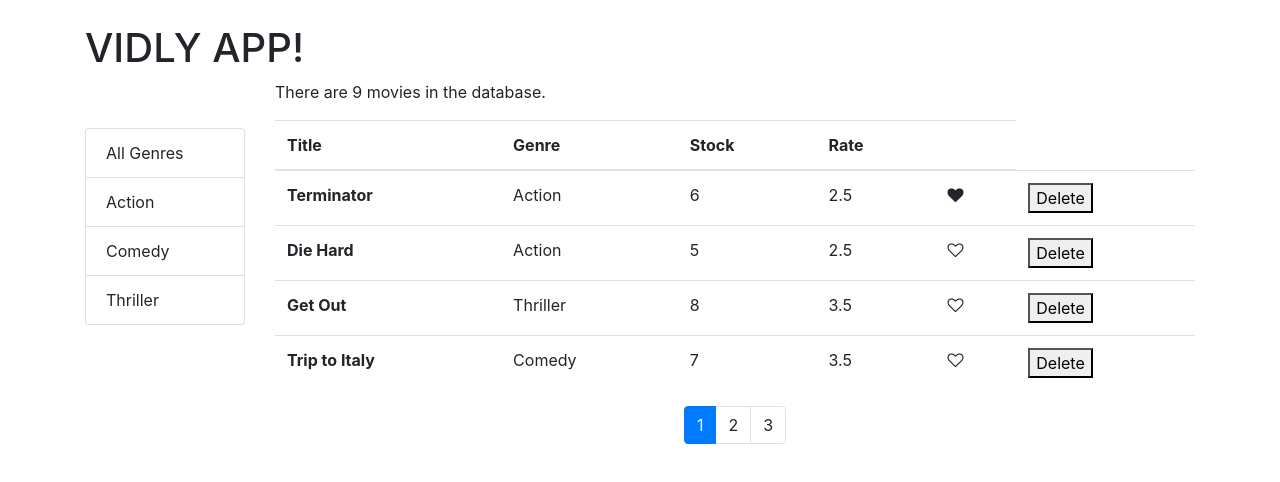
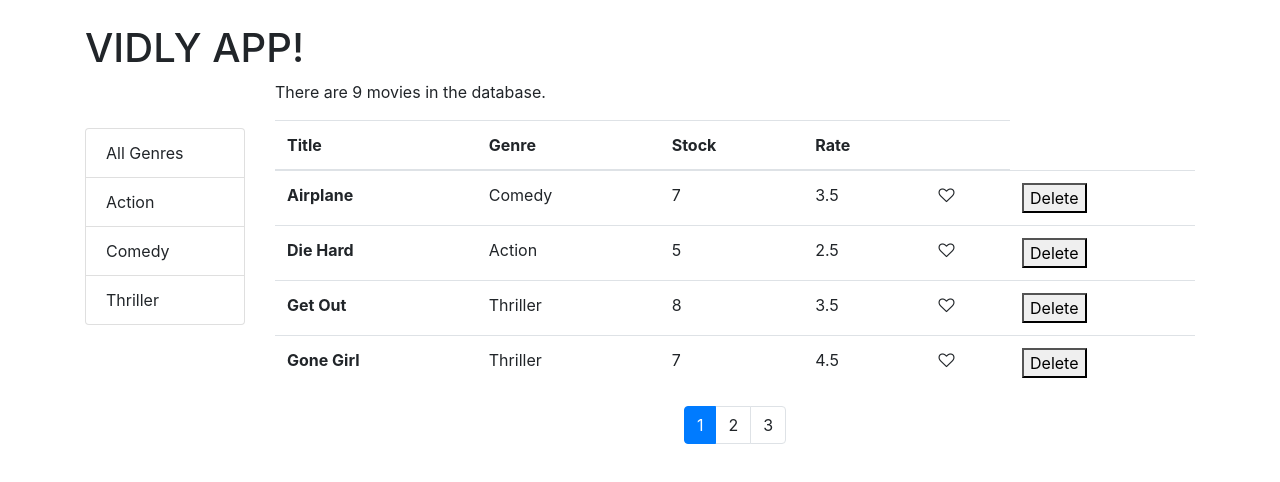
Before and after one commit to marzena-szopinska/Vidly, a React (Create React App) app: page / in a window 1280 px wide. Shown: the top 482 px of the page. Built offline with nearby package versions, Linux system fonts and the light colour scheme.

Commit message:
implementing sorting using lodash

```diff
--- a/src/components/listGroup.jsx
+++ b/src/components/listGroup.jsx
@@ -5,7 +5,7 @@ const ListGroup = (props) => {
         <ul className="list-group">
             {props.items.map(item => <li onClick={() => props.onItemSelect(item)}
                 className={item === props.selectedItem ? "list-group-item active" : "list-group-item"}
-                key={item[props.valueProperty]}>
+                key={item[props.valueProperty] ? item[props.valueProperty] : 'allGenres00'}>
                 {item[props.textProperty]}
             </li>)}
         </ul>
--- a/src/components/movies.jsx
+++ b/src/components/movies.jsx
@@ -1,10 +1,12 @@
 import React from 'react';
-import Liked from './liked';
 import Pagination from './pagination';
 import ListGroup from './listGroup';
+import MoviesTable from './moviesTable';
 import { getMovies } from '../services/fakeMovieService';
 import { paginate } from '../utils/paginate';
 import { getGenres } from '../services/fakeGenreService';
+
+import _ from 'lodash';
 
 class Movies extends React.Component {
     state = {
@@ -12,7 +14,8 @@ class Movies extends React.Component {
         currentPage: 1,
         pageSize: 4,
         genres: [],
-        selectedGenre: null
+        selectedGenre: null,
+        sortColumn: { path: 'title', order: 'asc' }
     }
 
     componentDidMount() {
@@ -55,6 +58,19 @@ class Movies extends React.Component {
         this.setState({ selectedGenre: genre, currentPage: 1 });
     }
 
+    handleSort = path => {
+        const sortColumn = { ...this.state.sortColumn };
+        if (sortColumn.path === path) {
+            sortColumn.order = (sortColumn.order === 'asc' ? 'desc' : 'asc');
+        } else {
+            sortColumn.path = path;
+            sortColumn.order = 'asc';
+        }
+
+        // update the state
+        this.setState({ sortColumn });
+    }
+
     render() {
         // if there are no movies print this message
         if (this.state.movies.length === 0) {
@@ -63,8 +79,10 @@ class Movies extends React.Component {
 
         // if genre hasnt been selected render all the movies, if has been then filter out movies that are different genre than we selected
         const filtered = this.state.selectedGenre && this.state.selectedGenre._id ? this.state.movies.filter(m => m.genre._id === this.state.selectedGenre._id) : this.state.movies;
+
+        const sorted = _.orderBy(filtered, [this.state.sortColumn.path], [this.state.sortColumn.order]);
         // use pagination
-        const movies = paginate(filtered, this.state.currentPage, this.state.pageSize);
+        const movies = paginate(sorted, this.state.currentPage, this.state.pageSize);
 
         // otherwise print the whole table
         return (
@@ -78,32 +96,11 @@ class Movies extends React.Component {
                 </div>
                 <div className='col'>
                     <p>There are {filtered.length} movies in the database.</p>
-                    <table className='table'>
-                        <thead>
-                            <tr>
-                                <th scope='col'>Title</th>
-                                <th scope='col'>Genre</th>
-                                <th scope='col'>Stock</th>
-                                <th scope='col'>Rate</th>
-                                <th></th>
-                            </tr>
-                        </thead>
-                        <tbody>
-                            {/* loop through the movies and transform each movie into a row of bunch information */}
-                            {movies.map(movie => {
-                                return (
-                                    <tr key={movie._id}>
-                                        <th scope='row'>{movie.title}</th>
-                                        <td>{movie.genre.name}</td>
-                                        <td>{movie.numberInStock}</td>
-                                        <td>{movie.dailyRentalRate}</td>
-                                        <td><Liked onLike={this.handleLike} liked={movie.liked} movie={movie} /></td>
-                                        <td><button onClick={() => this.handleMovieDelete(movie._id)}>Delete</button></td>
-                                    </tr>
-                                );
-                            })}
-                        </tbody>
-                    </table>
+                    <MoviesTable movies={movies}
+                        onDelete={this.handleMovieDelete}
+                        onLike={this.handleLike}
+                        onSort={this.handleSort} />
+
                     <Pagination itemsCount={filtered.length}
                         pageSize={this.state.pageSize}
                         onPageChange={this.handlePageChange}
--- /dev/null
+++ b/src/components/moviesTable.jsx
@@ -0,0 +1,37 @@
+import React, { Component } from 'react';
+import Liked from './liked';
+
+const MoviesTable = (props) => {
+    const { movies, onDelete, onLike, onSort } = props;
+
+    return (
+        <table className='table'>
+            <thead>
+                <tr>
+                    <th onClick={() => onSort('title')} scope='col'>Title</th>
+                    <th onClick={() => onSort('genre.name')} scope='col'>Genre</th>
+                    <th onClick={() => onSort('numberInStock')} scope='col'>Stock</th>
+                    <th onClick={() => onSort('dailyRentalRate')} scope='col'>Rate</th>
+                    <th></th>
+                </tr>
+            </thead>
+            <tbody>
+                {/* loop through the movies and transform each movie into a row of bunch information */}
+                {movies.map(movie => {
+                    return (
+                        <tr key={movie._id}>
+                            <th scope='row'>{movie.title}</th>
+                            <td>{movie.genre.name}</td>
+                            <td>{movie.numberInStock}</td>
+                            <td>{movie.dailyRentalRate}</td>
+                            <td><Liked onLike={onLike} liked={movie.liked} movie={movie} /></td>
+                            <td><button onClick={() => onDelete(movie._id)}>Delete</button></td>
+                        </tr>
+                    );
+                })}
+            </tbody>
+        </table>
+    );
+}
+
+export default MoviesTable;
```
